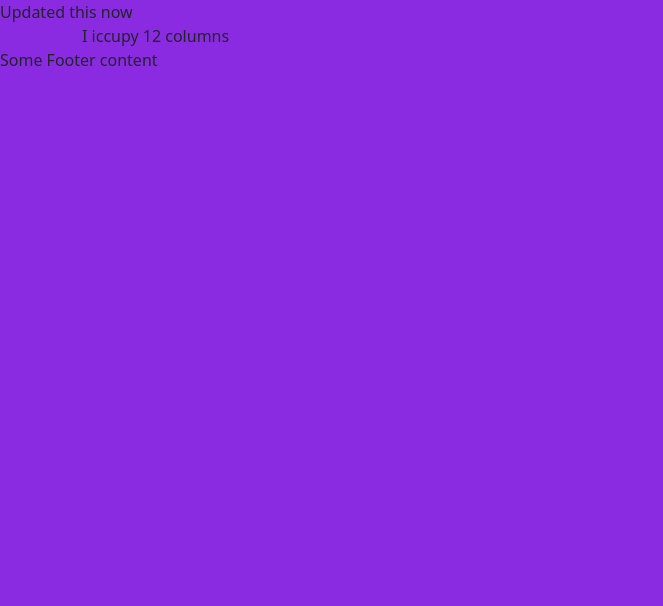
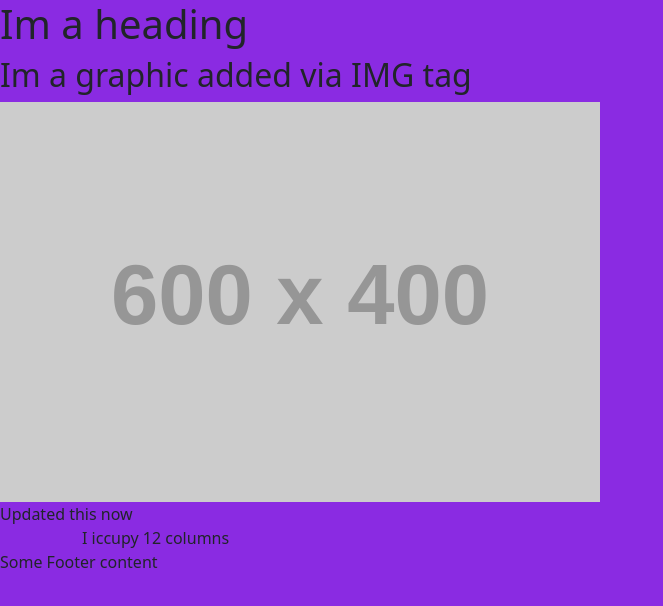
Before and after one commit to StevenDavis12/spring-2025, a plain HTML site: page index.html in a window 1280 px wide. Shown: the whole page, without its empty margins (0-663 px from the left). Drawn offline with nearby package versions, Linux system fonts and the light colour scheme; placeholder pictures from the web are drawn by us.

Commit message:
added image

```diff
--- a/index.html
+++ b/index.html
@@ -8,7 +8,14 @@
     <!-- Bootstrao CDN CSS  -->
     <link href="https://cdn.jsdelivr.net/npm/bootstrap@5.3.3/dist/css/bootstrap.min.css" rel="stylesheet" integrity="sha384-QWTKZyjpPEjISv5WaRU9OFeRpok6YctnYmDr5pNlyT2bRjXh0JMhjY6hW+ALEwIH" crossorigin="anonymous">
 
+<main>
+<h1> Im a heading </h1>
 
+<h2> Im a graphic added via IMG tag</h2>
+<img src="https://dummyimage.com/600x400/000ecc/fff.jpg" />
+
+
+</main>
 
 <!-- Local CSS-->
  <link href="css/styles.css" rel="stylesheet" />
```
Also changed, not shown: css/global.css (added), css/main.css (added).
